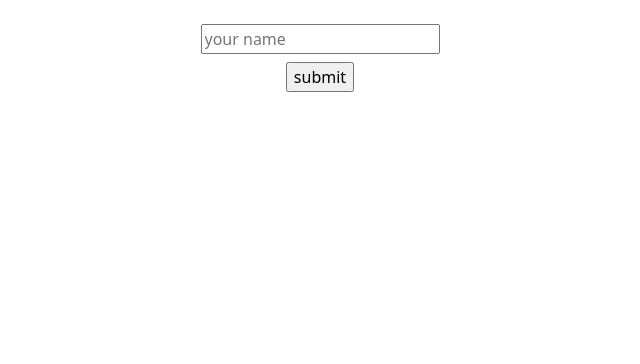
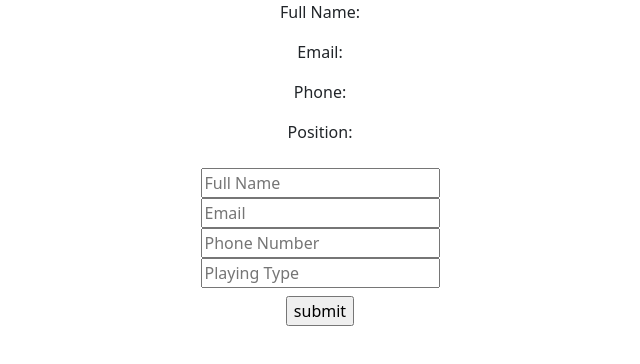
Before and after one commit to Foyaz-Ahmed/Learning_React_Js, a React (Create React App) app in the folder my-app/: page / in a window 1280 px wide. Shown: the top 364 px of the page, without its empty margins (320-960 px from the left). Built offline with nearby package versions, Linux system fonts and the light colour scheme.

Commit message:
Validation apply

```diff
--- a/my-app/src/App.js
+++ b/my-app/src/App.js
@@ -14,6 +14,7 @@ import Refresh from './mycomponents/Refresh';
 import Render from './mycomponents/Render';
 import FindDom from './mycomponents/FindDom';
 import Form from './mycomponents/Form';
+import MulitpleInput from './mycomponents/MulitpleInput';
 
 function App() {
   return (
@@ -50,7 +51,9 @@ function App() {
        <Render></Render>
        <FindDom></FindDom> */}
 
-       <Form></Form>
+       {/* <Form></Form> */}
+
+       <MulitpleInput></MulitpleInput>
     </div>
   );
 }
--- /dev/null
+++ b/my-app/src/mycomponents/MulitpleInput.js
@@ -0,0 +1,87 @@
+import React, { Component } from 'react';
+
+class MulitpleInput extends Component {
+
+    constructor(){
+        super();
+
+        this.state = {
+            fname:"",
+            email:"",
+            phone:"",
+            position:""
+        }
+    }
+
+    onChangeFunction=(event)=>{
+
+        var inputName = event.target.name;
+        var inputValue = event.target.value;
+
+        this.setState({[inputName]: inputValue});
+
+        if(inputName === "fname")
+        {
+
+           var namePattern = /^[a-zA-Z ]{2,30}$/;
+           console.log(inputValue);
+            if(!namePattern.test(inputValue))
+            {
+                this.setState({fname: "Please Enter Valid Name"});
+            }
+        }
+
+        if(inputName === "email")
+        {
+            var emailPattern =   /^\w+([\.-]?\w+)*@\w+([\.-]?\w+)*(\.\w{2,})+$/;
+
+            if(!emailPattern.test(inputValue))
+            {
+                this.setState({email: "Enter Valid Email"});
+
+            }
+        }
+
+        if(inputName === "phone")
+        {
+
+            const phonePattern = /^([+]?[\s0-9]+)?(\d{3}|[(]?[0-9]+[)])?([-]?[\s]?[0-9])+$/i;
+
+            if(!phonePattern.test(inputValue) || !Number(inputValue))
+            {
+                this.setState({phone: "Enter Valid Phone Number"})
+            }
+
+        }
+
+        if(inputName === "position")
+        {
+            if(inputValue == null)
+            {
+                this.setState=({position: "Enter the Position"})
+            }
+        }
+
+
+    }
+
+    render() {
+        return (
+            <div>
+                <p>Full Name:{this.state.fname}</p>
+                <p>Email:{this.state.email}</p>
+                <p>Phone:{this.state.phone}</p>
+                <p>Position:{this.state.position}</p>
+                <form>
+                    <input onChange={this.onChangeFunction} name="fname" className='mt-2' type="text" placeholder='Full Name'/><br/>
+                    <input onChange={this.onChangeFunction}  name="email" type="text" placeholder='Email'/><br/>
+                    <input onChange={this.onChangeFunction}  name="phone" type="text" placeholder='Phone Number'/><br/>
+                    <input onChange={this.onChangeFunction}  name="position" type="text" className= 'mb-2' placeholder='Playing Type'/><br/>
+                    <input  type="submit" value="submit"/>
+                </form>
+            </div>
+        );
+    }
+}
+
+export default MulitpleInput;
```
